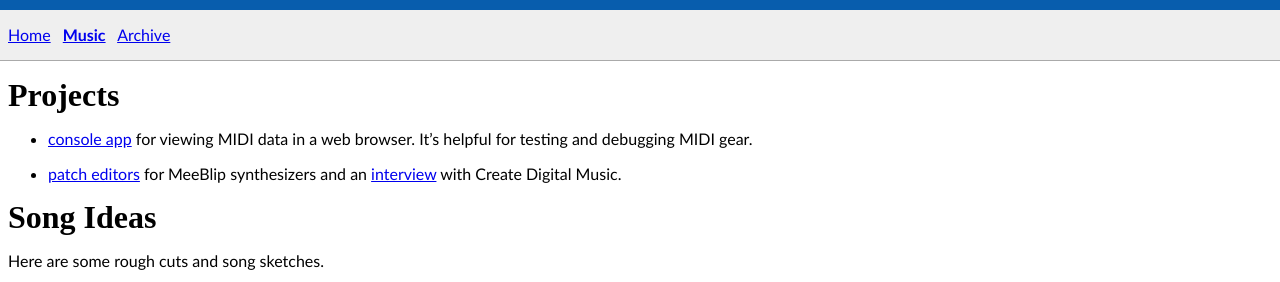
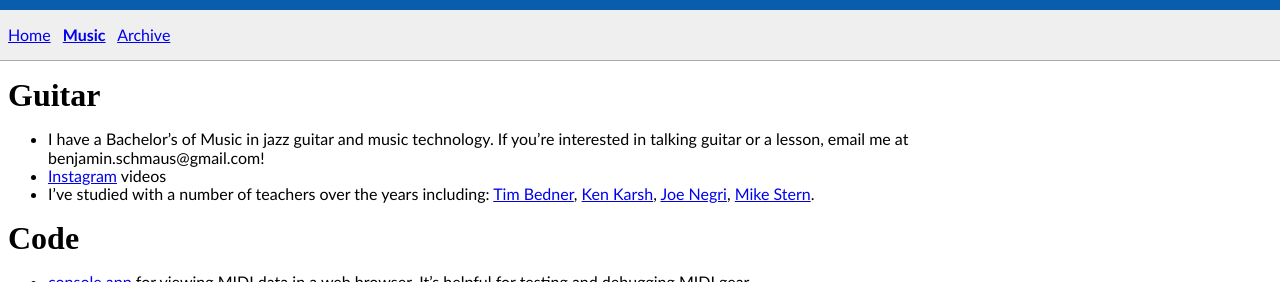
Before and after one commit to benschmaus/benschmaus.github.com, a Jekyll site: the page built from music.md, in a window 1280 px wide and 900 px high, cut to the strip 0-282 px from the top of the window. Built offline with Jekyll 4.4.1, drawn with Linux system fonts in a browser that asks for light colours.

Commit message:
updating music page

```diff
--- a/music.md
+++ b/music.md
@@ -4,7 +4,13 @@ title: Music
 permalink: /music
 ---
 
-# Projects
+# Guitar
+
+* I have a Bachelor's of Music in jazz guitar and music technology.  If you're interested in talking guitar or a lesson, email me at benjamin.schmaus@gmail.com!
+* [Instagram](https://www.instagram.com/schmaus6/) videos
+* I've studied with a number of teachers over the years including: [Tim Bedner](https://timbedner.com/), [Ken Karsh](http://kenkarshguitar.com/about/), [Joe Negri](https://en.wikipedia.org/wiki/Joe_Negri), [Mike Stern](https://en.wikipedia.org/wiki/Mike_Stern).
+
+# Code
 
 * [console app](/web-midi-console) for viewing MIDI data in a web browser. It's helpful for testing and debugging MIDI gear.
 
```
